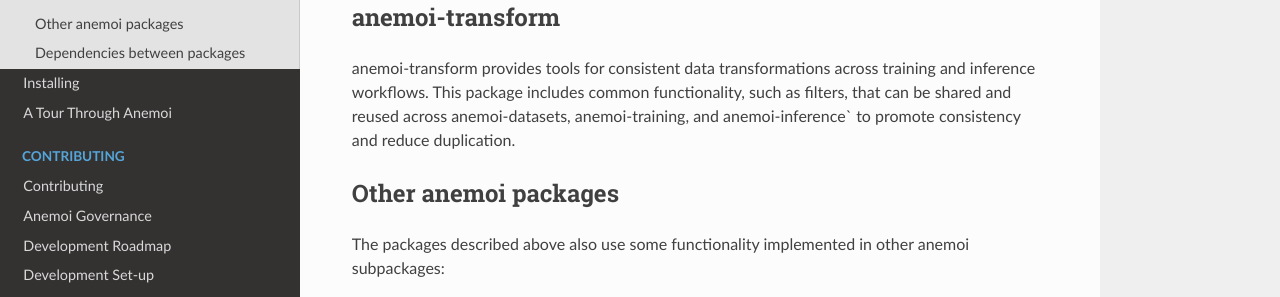
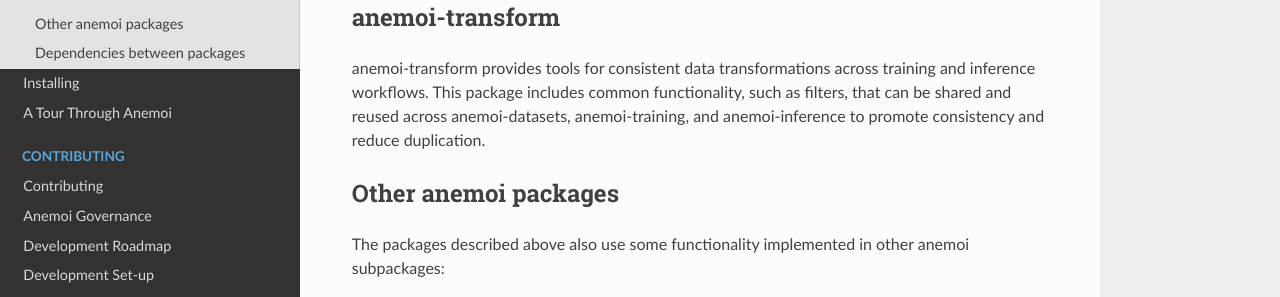
Before and after one commit to ecmwf/anemoi-docs, a Sphinx documentation site: the page built from docs/getting-started/package-descriptions.rst, in a window 1280 px wide and 900 px high, scrolled down 912 px. Shown: the part 199-496 px from the top of the window. Built offline with Sphinx 7.4.7 and the Read the Docs theme 3.1.0, drawn with Linux system fonts in a browser that asks for light colours.

```diff
--- a/docs/getting-started/package-descriptions.rst
+++ b/docs/getting-started/package-descriptions.rst
@@ -74,7 +74,7 @@ amounts of boilerplate code.
 consistent data transformations across training and inference workflows.
 This package includes common functionality, such as filters, that can be
 shared and reused across anemoi-datasets, anemoi-training, and
-anemoi-inference` to promote consistency and reduce duplication.
+anemoi-inference to promote consistency and reduce duplication.
 
 ***********************
  Other anemoi packages
```
